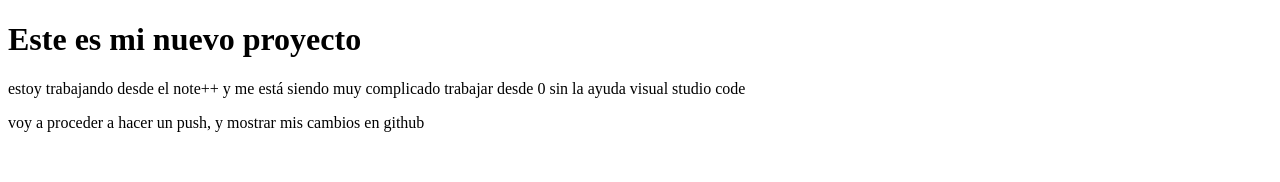
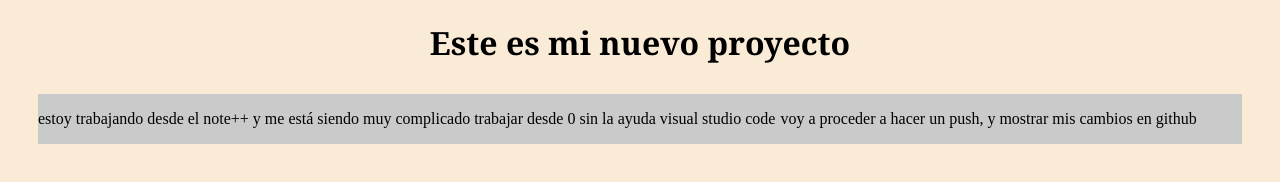
Before and after one commit to evadadev/mi-proyecto-web, a plain HTML site: page index.html in a window 1280 px wide. Drawn offline with Linux system fonts and the light colour scheme.

Commit message:
se añade algo de css

```diff
--- a/index.html
+++ b/index.html
@@ -6,13 +6,30 @@
   <link rel="icon" type="image/svg+xml" href="/imgHostal.png" />
   <meta name="viewport" content="width=device-width, initial-scale=1.0" />
   <title>Mi proyecto</title>
+  <style>
+    h1 {
+      display: flex;
+      justify-content: center;
+      color: black;
+      font-family: Georgia, 'Times New Roman', Times, serif;
+    }
+    body {
+      background-color: antiquewhite;
+    }
+    #container {
+      display: flex;
+      margin: 30px;
+      gap: 5px;
+      background-color: #cacaca;
+    }
+  </style>
 </head>
 
 <body>
   <header>
     <h1>Este es mi nuevo proyecto</h1>
   </header>
-  <div>
+  <div id="container">
     <p>estoy trabajando desde el note++ y me está siendo muy complicado trabajar desde 0 sin la ayuda visual studio code
     </p>
     <p>voy a proceder a hacer un push, y mostrar mis cambios en github</p>
```
